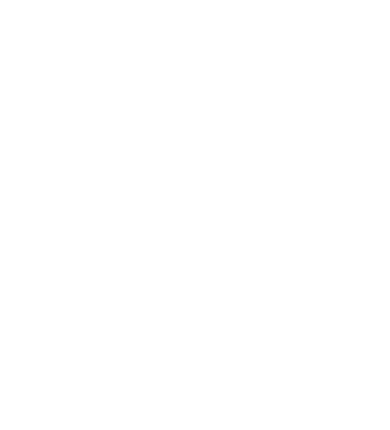
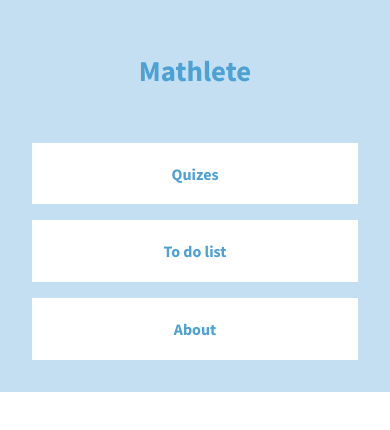
Before and after one commit to jperez99-dev/Educational-Website, a plain HTML site: page index.html in a window 390 px wide. Drawn offline with Linux system fonts and the light colour scheme.

Commit message:
Navigation/Header
Navigation/Header complete for mobile devices.

```diff
--- a/css/styles.css
+++ b/css/styles.css
@@ -0,0 +1,48 @@
+/*Global Styles*/
+* {
+  box-sizing: border-box;
+  font-family: "Source Sans Pro", sans-serif;
+}
+
+body {
+  margin: 0;
+  text-align: center;
+}
+
+h1 {
+  margin: 0;
+}
+
+.container {
+  padding: 1em 2em;
+}
+
+/*Header styles*/
+header {
+  background-color: #c3dff1;
+  padding-bottom: 1em;
+}
+
+header ul {
+  padding: 0;
+  margin-top: 0;
+  margin-bottom: 1em;
+  list-style: none;
+}
+
+ul a {
+  text-decoration: none;
+  color: #4ea1d3;
+  display: block;
+  padding: 1.3em;
+  font-weight: bold;
+}
+
+header .nav-btn {
+  background-color: white;
+  margin: 1em 0em;
+}
+
+ul h1 a {
+  font-size: 1.2em;
+}
--- a/index.html
+++ b/index.html
@@ -6,8 +6,26 @@
     <meta name="viewport" content="width=device-width, initial-scale=1.0" />
     <link rel="stylesheet" href="css/styles.css" />
     <title>Mathlete</title>
+    <link rel="preconnect" href="https://fonts.gstatic.com" />
+    <link
+      href="https://fonts.googleapis.com/css2?family=Source+Sans+Pro:ital,wght@0,200;0,300;0,400;0,600;0,700;0,900;1,200;1,300;1,400;1,600;1,700;1,900&display=swap"
+      rel="stylesheet"
+    />
   </head>
   <body>
+    <header class="container">
+      <nav>
+        <ul>
+          <li>
+            <h1><a href="index.html">Mathlete</a></h1>
+          </li>
+          <li class="quizes"><a class="nav-btn" href="#">Quizes</a></li>
+          <li class="todolist"><a class="nav-btn" href="#">To do list</a></li>
+          <li class="about"><a class="nav-btn" href="#">About</a></li>
+        </ul>
+      </nav>
+    </header>
+
     <script src="script.js"></script>
   </body>
 </html>
```
